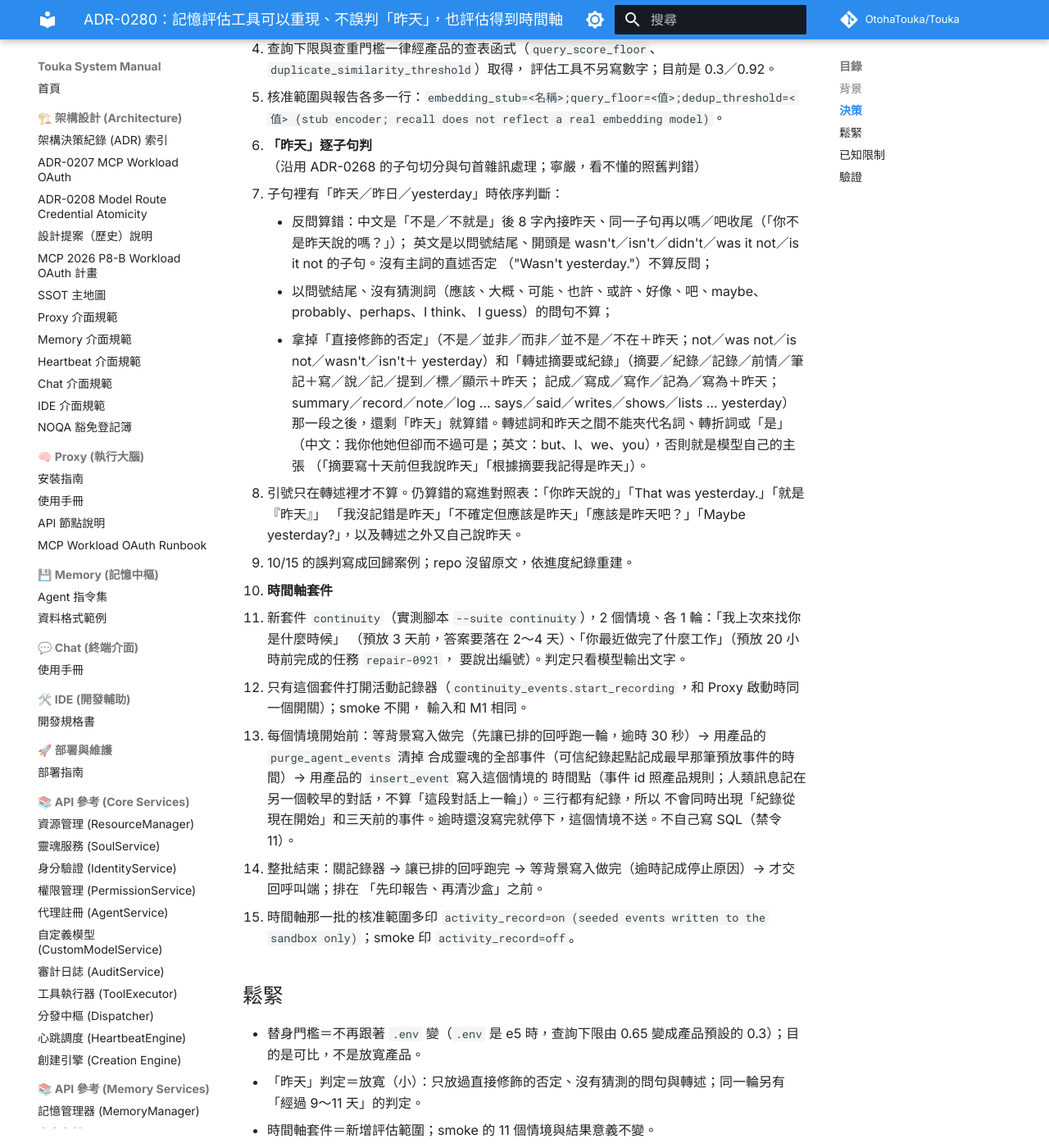
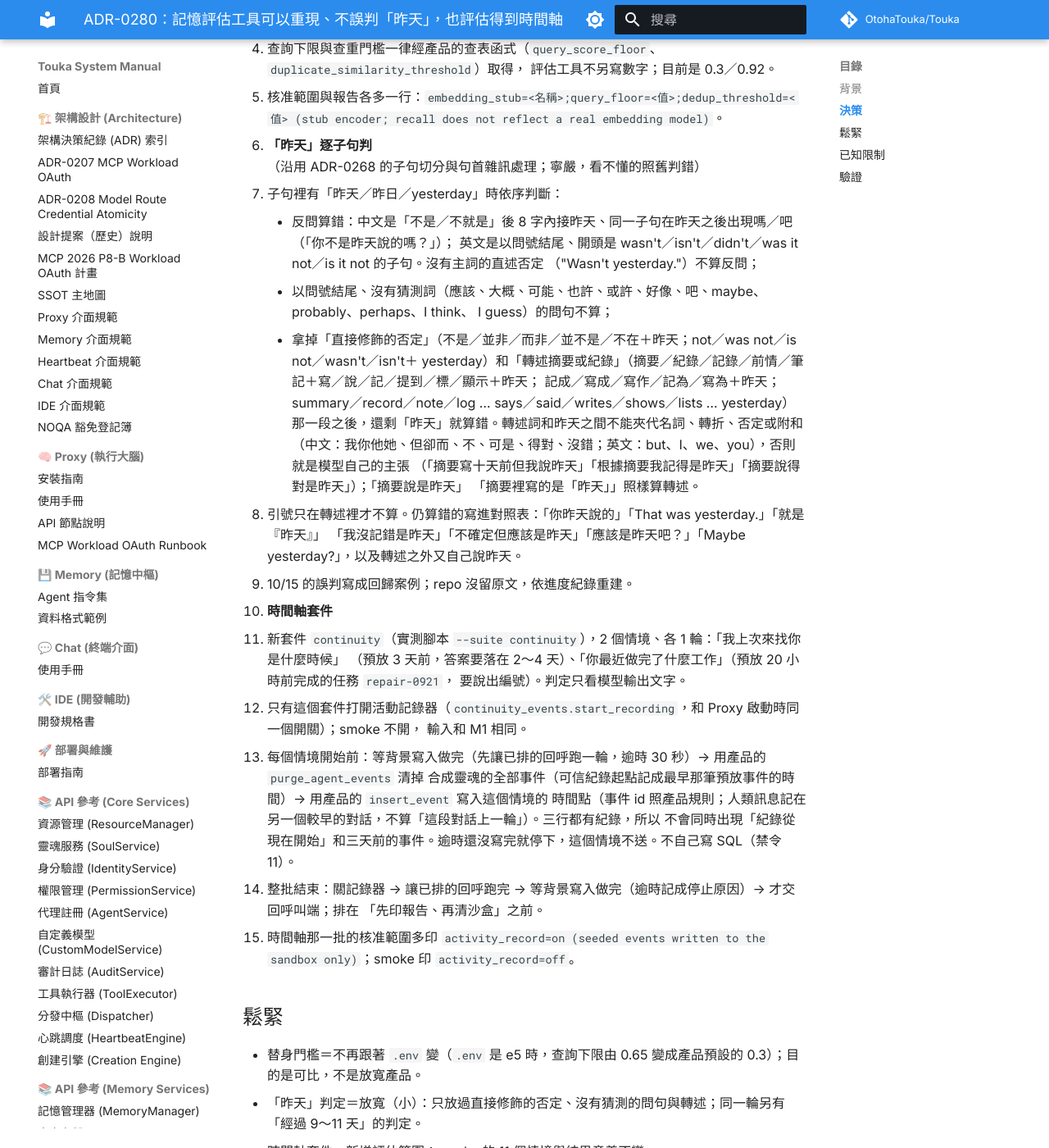
Before and after one commit to OtohaTouka/Touka, an MkDocs documentation site: the page built from docs/architecture/adr/0280-memory-eval-fixed-stub-and-continuity-suite.md, in a window 1280 px wide and 1400 px high, scrolled down 1033 px. Shown: the whole window at 82% size. Built offline with MkDocs 1.6.1 and Material for MkDocs 9.7.7, drawn with Linux system fonts in a browser that asks for light colours; comment, search, counter and statistics services are not loaded; some of the changed text lies outside the part shown.

Commit message:
test(memory-eval): count "summary says it is yesterday" as reported speech
The previous fix excluded every 是 between the reporting verb and the date,
so correct answers such as 摘要說是昨天，但其實是十天前 failed again. The gap
now excludes pronouns, contrast words, 不 and the agreeing phrases 可是, 得對
and 沒錯 instead. ADR-0280 describes the gap and the rhetorical rule exactly.

Co-Authored-By: Claude Opus 5.5 <noreply@anthropic.com>

```diff
--- a/docs/architecture/adr/0280-memory-eval-fixed-stub-and-continuity-suite.md
+++ b/docs/architecture/adr/0280-memory-eval-fixed-stub-and-continuity-suite.md
@@ -35,7 +35,7 @@
      (stub encoder; recall does not reflect a real embedding model)`。
 2. **「昨天」逐子句判**（沿用 ADR-0268 的子句切分與句首雜訊處理；寧嚴，看不懂的照舊判錯）
    - 子句裡有「昨天／昨日／yesterday」時依序判斷：
-     - 反問算錯：中文是「不是／不就是」後 8 字內接昨天、同一子句再以嗎／吧收尾（「你不是昨天說的嗎？」）；
+     - 反問算錯：中文是「不是／不就是」後 8 字內接昨天、同一子句在昨天之後出現嗎／吧（「你不是昨天說的嗎？」）；
        英文是以問號結尾、開頭是 wasn't／isn't／didn't／was it not／is it not 的子句。沒有主詞的直述否定
        （"Wasn't yesterday."）不算反問；
      - 以問號結尾、沒有猜測詞（應該、大概、可能、也許、或許、好像、吧、maybe、probably、perhaps、I think、
@@ -43,9 +43,10 @@
      - 拿掉「直接修飾的否定」（不是／並非／而非／並不是／不在＋昨天；not／was not／is not／wasn't／isn't＋
        yesterday）和「轉述摘要或紀錄」（摘要／紀錄／記錄／前情／筆記＋寫／說／記／提到／標／顯示＋昨天；
        記成／寫成／寫作／記為／寫為＋昨天；summary／record／note／log … says／said／writes／shows／lists …
-       yesterday）那一段之後，還剩「昨天」就算錯。轉述詞和昨天之間不能夾代名詞、轉折詞或「是」
-       （中文：我你他她但卻而不過可是；英文：but、I、we、you），否則就是模型自己的主張
-       （「摘要寫十天前但我說昨天」「根據摘要我記得是昨天」）。
+       yesterday）那一段之後，還剩「昨天」就算錯。轉述詞和昨天之間不能夾代名詞、轉折、否定或附和
+       （中文：我你他她、但卻而、不、可是、得對、沒錯；英文：but、I、we、you），否則就是模型自己的主張
+       （「摘要寫十天前但我說昨天」「根據摘要我記得是昨天」「摘要說得對是昨天」）；「摘要說是昨天」
+       「摘要裡寫的是「昨天」」照樣算轉述。
    - 引號只在轉述裡才不算。仍算錯的寫進對照表：「你昨天說的」「That was yesterday.」「就是『昨天』」
      「我沒記錯是昨天」「不確定但應該是昨天」「應該是昨天吧？」「Maybe yesterday?」，以及轉述之外又自己說昨天。
    - 10/15 的誤判寫成回歸案例；repo 沒留原文，依進度紀錄重建。
@@ -77,7 +78,8 @@
   第二輪會看到過時的「上次人類訊息」。
 - 「昨天」判定仍可能漏：猜測拆在另一個子句（「昨天嗎？好像是」）、同一子句附和錯誤的紀錄（「記成昨天也沒錯」
   「摘要寫昨天是正確的」）會被放過；這類回答多半沒說出 9～11 天，同一輪的經過時間判定仍會判錯。也可能偏嚴：
-  不在清單裡的轉述說法、轉述詞和昨天之間有「是」或代名詞（「紀錄說是昨天」）照舊判錯。
+  不在清單裡的轉述說法、轉述詞和昨天之間有代名詞或轉折詞照舊判錯；語氣上的否定猜測（「應該不是昨天吧」
+  「不是昨天而是 10 天前吧」）會被當成反問判錯。
 - 等背景寫入時，等的是這個事件迴圈裡所有經 `spawn_logged` 開的背景任務，不只活動事件；如果 pipeline 開了永不
   結束的背景迴圈（例如 Linux 上隔離狀態的定期重測），每次等待會卡滿 30 秒後整批停下（不會多送請求）。
 - 測試與實測腳本讀產品的兩個私有屬性（`task_utils._background_tasks`、`MemoryManager._vector_store_singleton`）；
@@ -85,11 +87,11 @@
 
 ## 驗證
 
-- pytest 全離線；`tests/memory_eval/` 由 177 增為 226 個測試（+49）。每個 commit 先跑出紅燈再實作（替身 8 個失敗、
-  「昨天」11 個失敗、時間軸測試模組匯入失敗；DEV-B 找到的轉述與反問漏網句 8 個失敗）。
-- 突變 16 項全部被測試抓到：替身又讀 `.env`、不設名稱、建庫後才設名稱、拿掉轉述詞、否定放寬成整個子句、
+- pytest 全離線；`tests/memory_eval/` 由 177 增為 229 個測試（+52）。每個 commit 先跑出紅燈再實作（替身 8 個失敗、
+  「昨天」11 個失敗、時間軸測試模組匯入失敗；DEV-B 找到的轉述與反問漏網句 8 個失敗、「說是昨天」誤判 2 個失敗）。
+- 突變 18 項全部被測試抓到：替身又讀 `.env`、不設名稱、建庫後才設名稱、拿掉轉述詞、否定放寬成整個子句、
   所有問句都放過、情境之間不清空、清空前不等寫入、整批結束不等寫入、記錄器沒關、每個套件都開記錄器、
-  情境開始前等不到寫入照樣送、整批結束沒寫完不記錄、轉述間隔不排除自己的主張、英文反問套到直述句、
-  中文反問只認「不是」緊接昨天。
+  情境開始前等不到寫入照樣送、整批結束沒寫完不記錄、轉述間隔不排除自己的主張、間隔不排除附和詞、
+  間隔又排除「是」、英文反問套到直述句、中文反問只認「不是」緊接昨天。
 - 修好後的實測依禁令 61 每批另外揭露並取得同意（smoke 與 continuity 是兩批）；工具改過，舊的同意都不沿用
   （ADR-0268）。
```
Also changed, not shown: 2 other files.
